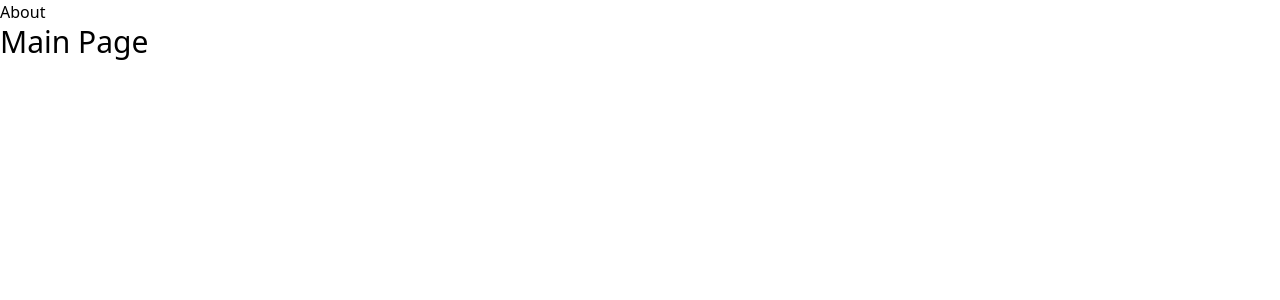
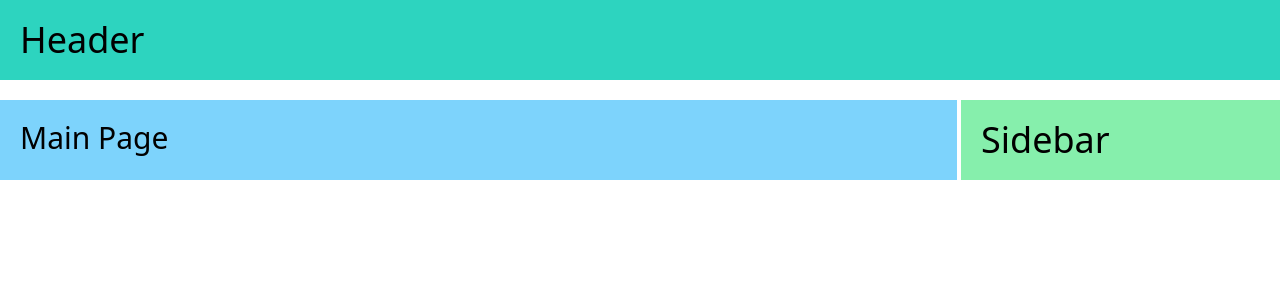
Before and after one commit to seminify/mall, a React (Create React App) app in the folder app/: page / in a window 1280 px wide. Shown: the top 300 px of the page. Built offline with nearby package versions, Linux system fonts and the light colour scheme.

Commit message:
레이아웃 컴포넌트와 children

```diff
--- /dev/null
+++ b/app/src/layouts/BasicLayout.js
@@ -0,0 +1,15 @@
+const BasicLayout = ({ children }) => (
+  <>
+    <header className='bg-teal-400 p-5'>
+      <h1 className='text-2xl md:text-4xl'>Header</h1>
+    </header>
+    <div className='my-5 flex w-full flex-col space-y-1 bg-white md:flex-row md:space-x-1 md:space-y-0'>
+      <main className='bg-sky-300 p-5 md:w-4/5 lg:w-3/4'>{children}</main>
+      <aside className='flex bg-green-300 p-5 md:w-1/5 lg:w-1/4'>
+        <h1 className='text-2xl md:text-4xl'>Sidebar</h1>
+      </aside>
+    </div>
+  </>
+);
+
+export default BasicLayout;
--- a/app/src/pages/AboutPage.js
+++ b/app/src/pages/AboutPage.js
@@ -1,3 +1,9 @@
-const AboutPage = () => <div className='text-3xl'>About Page</div>;
+import BasicLayout from 'layouts/BasicLayout';
+
+const AboutPage = () => (
+  <BasicLayout>
+    <div className='text-3xl'>About Page</div>
+  </BasicLayout>
+);
 
 export default AboutPage;
--- a/app/src/pages/MainPage.js
+++ b/app/src/pages/MainPage.js
@@ -1,12 +1,9 @@
-import { Link } from 'react-router-dom';
+import BasicLayout from 'layouts/BasicLayout';
 
 const MainPage = () => (
-  <div>
-    <div className='flex'>
-      <Link to='/about'>About</Link>
-    </div>
+  <BasicLayout>
     <div className='text-3xl'>Main Page</div>
-  </div>
+  </BasicLayout>
 );
 
 export default MainPage;
```
